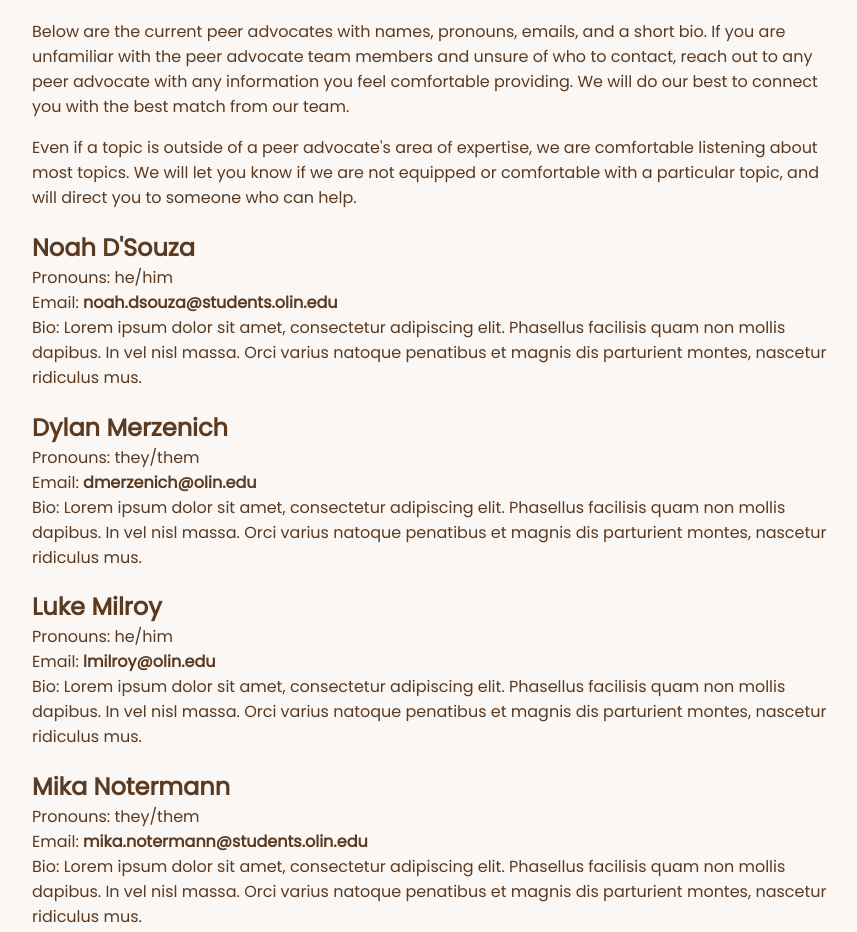
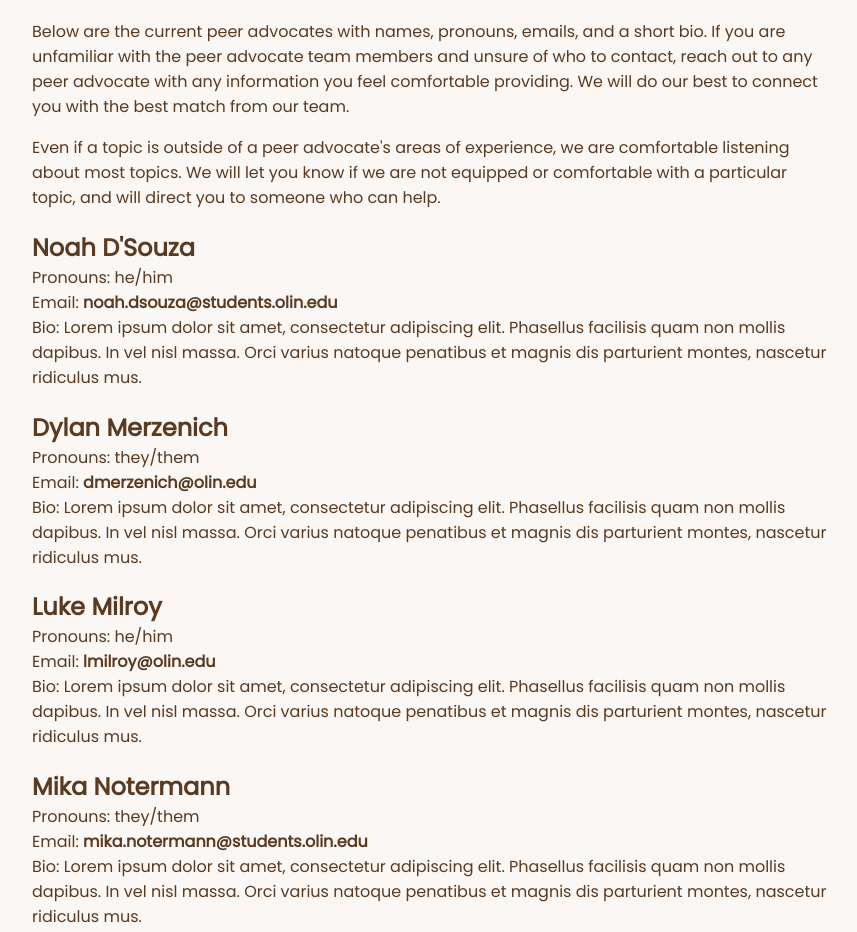
Before and after one commit to mstites/paWebsite, a plain HTML site: page contact.html in a window 1280 px wide. Shown: the part 1240-2172 px from the top of the page, without its empty margins (218-1075 px from the left). Drawn offline with Linux system fonts and the light colour scheme.

Commit message:
Change expertise wording

```diff
--- a/contact.html
+++ b/contact.html
@@ -40,7 +40,7 @@
     <div class="row">
       <h1> Current PAs </h1>
       <p> Below are the current peer advocates with names, pronouns, emails, and a short bio. If you are unfamiliar with the peer advocate team members and unsure of who to contact, reach out to any peer advocate with any information you feel comfortable providing. We will do our best to connect you with the best match from our team. </p>
-      <p>  Even if a topic is outside of a peer advocate's area of expertise, we are comfortable listening about most topics. We will let you know if we are not equipped or comfortable with a particular topic, and will direct you to someone who can help.</p>
+      <p>  Even if a topic is outside of a peer advocate's areas of experience, we are comfortable listening about most topics. We will let you know if we are not equipped or comfortable with a particular topic, and will direct you to someone who can help.</p>
       <div class="member">
         <h2> Noah D'Souza </h2>
         <ul>
```
